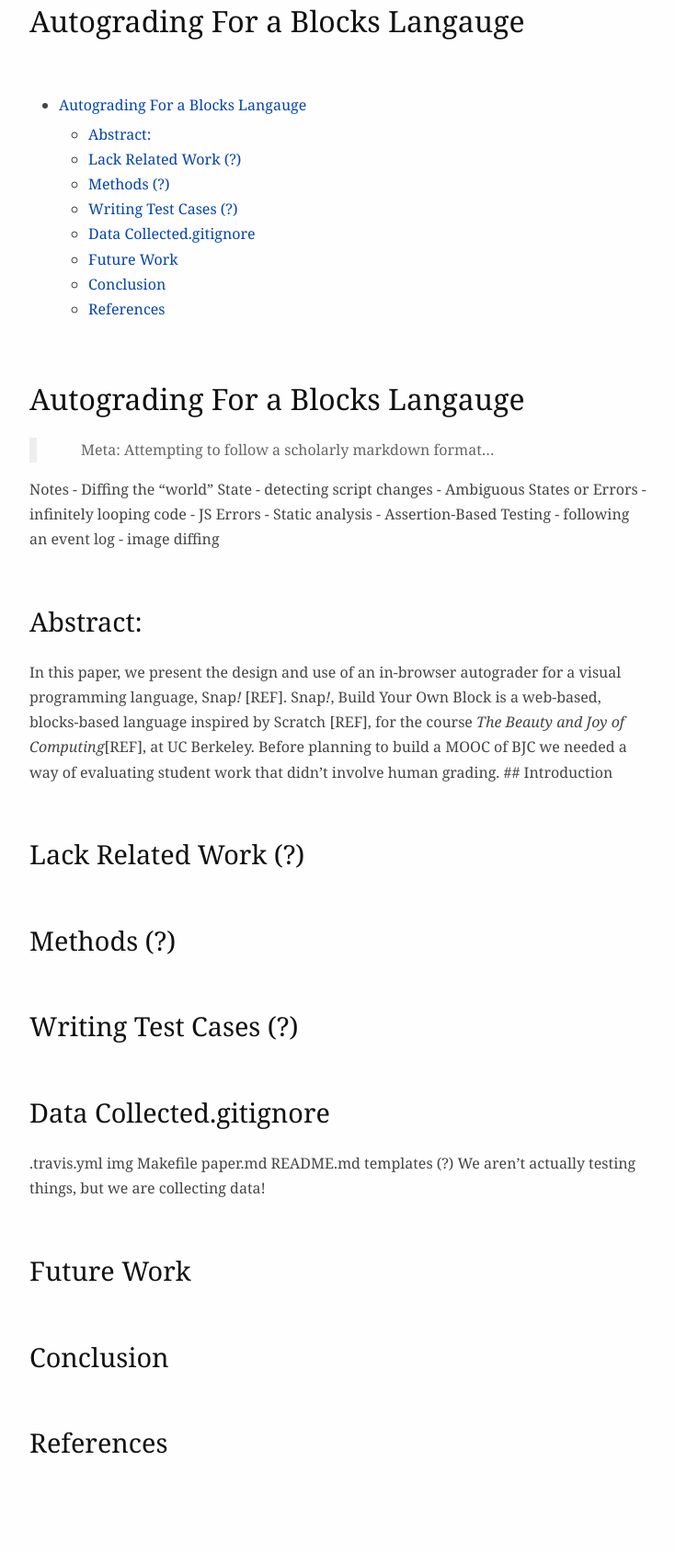
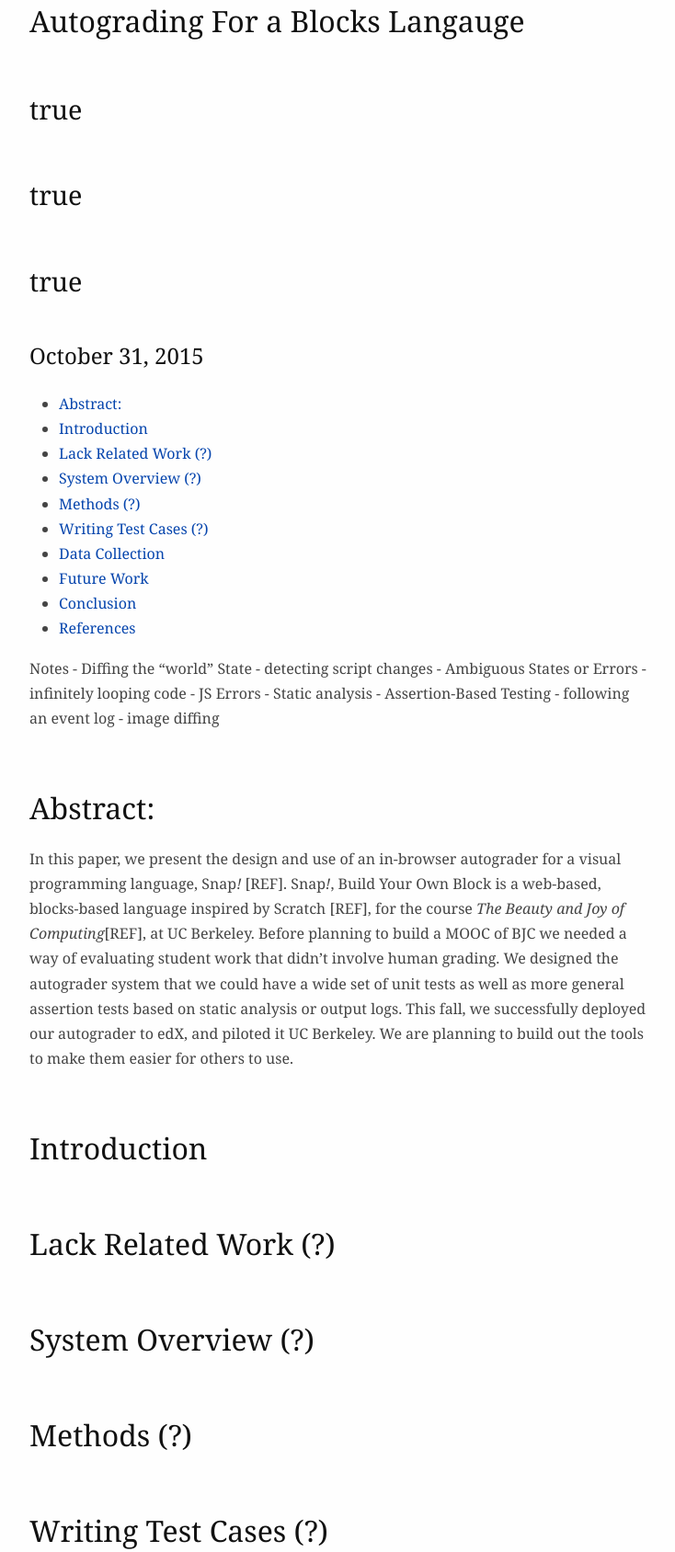
Before and after one commit to cycomachead/snap-autograder-paper, a plain HTML site: page index.html in a window 1280 px wide. Shown: the part 77-1765 px from the top of the page at 92% size, without its empty margins (272-1006 px from the left). Before the commit the page ends 1704 px from the top, so only its background shows below. Drawn offline with Linux system fonts and the light colour scheme.

Commit message:
Deploy from Travis CI at: Wed Oct 28 08:49:59 UTC 2015 (CI Time)

```diff
--- a/index.html
+++ b/index.html
@@ -4,8 +4,7 @@
   <meta http-equiv="Content-Type" content="text/html; charset=utf-8" />
   <meta http-equiv="Content-Style-Type" content="text/css" />
   <meta name="generator" content="pandoc" />
-  <meta name="author" content="" />
-  <meta name="author" content="" />
+  <meta name="date" content="2015-10-31" />
   <title>Autograding For a Blocks Langauge</title>
   <style type="text/css">code{white-space: pre;}</style>
   <link rel="stylesheet" href="pandoc.css" type="text/css" />
@@ -13,38 +12,38 @@
 <body>
 <div id="header">
 <h1 class="title">Autograding For a Blocks Langauge</h1>
-<h2 class="author"></h2>
-<h2 class="author"></h2>
+<h2 class="author">true</h2>
+<h2 class="author">true</h2>
+<h2 class="author">true</h2>
+<h3 class="date">October 31, 2015</h3>
 </div>
 <div id="TOC">
 <ul>
-<li><a href="#autograding-for-a-blocks-langauge">Autograding For a Blocks Langauge</a><ul>
 <li><a href="#abstract">Abstract:</a></li>
+<li><a href="#introduction">Introduction</a></li>
 <li><a href="#lack-related-work">Lack Related Work (?)</a></li>
+<li><a href="#system-overview">System Overview (?)</a></li>
 <li><a href="#methods">Methods (?)</a></li>
 <li><a href="#writing-test-cases">Writing Test Cases (?)</a></li>
-<li><a href="#data-collected.gitignore">Data Collected.gitignore</a></li>
+<li><a href="#data-collection">Data Collection</a></li>
 <li><a href="#future-work">Future Work</a></li>
 <li><a href="#conclusion">Conclusion</a></li>
 <li><a href="#references">References</a></li>
-</ul></li>
 </ul>
 </div>
-<h1 id="autograding-for-a-blocks-langauge">Autograding For a Blocks Langauge</h1>
-<blockquote>
-<p>Meta: Attempting to follow a scholarly markdown format…</p>
-</blockquote>
 <p>Notes - Diffing the “world” State - detecting script changes - Ambiguous States or Errors - infinitely looping code - JS Errors - Static analysis - Assertion-Based Testing - following an event log - image diffing</p>
-<h2 id="abstract">Abstract:</h2>
-<p>In this paper, we present the design and use of an in-browser autograder for a visual programming language, Snap<i>!</i> [REF]. Snap<i>!</i>, Build Your Own Block is a web-based, blocks-based language inspired by Scratch [REF], for the course <em>The Beauty and Joy of Computing</em>[REF], at UC Berkeley. Before planning to build a MOOC of BJC we needed a way of evaluating student work that didn’t involve human grading. ## Introduction</p>
-<h2 id="lack-related-work">Lack Related Work (?)</h2>
-<h2 id="methods">Methods (?)</h2>
-<h2 id="writing-test-cases">Writing Test Cases (?)</h2>
-<h2 id="data-collected.gitignore">Data Collected.gitignore</h2>
-<p>.travis.yml img Makefile paper.md README.md templates (?) We aren’t actually testing things, but we are collecting data!</p>
-<h2 id="future-work">Future Work</h2>
-<h2 id="conclusion">Conclusion</h2>
-<h2 id="references" class="unnumbered">References</h2>
+<h1 id="abstract">Abstract:</h1>
+<p>In this paper, we present the design and use of an in-browser autograder for a visual programming language, Snap<i>!</i> [REF]. Snap<i>!</i>, Build Your Own Block is a web-based, blocks-based language inspired by Scratch [REF], for the course <em>The Beauty and Joy of Computing</em>[REF], at UC Berkeley. Before planning to build a MOOC of BJC we needed a way of evaluating student work that didn’t involve human grading. We designed the autograder system that we could have a wide set of unit tests as well as more general assertion tests based on static analysis or output logs. This fall, we successfully deployed our autograder to edX, and piloted it UC Berkeley. We are planning to build out the tools to make them easier for others to use.</p>
+<h1 id="introduction">Introduction</h1>
+<h1 id="lack-related-work">Lack Related Work (?)</h1>
+<h1 id="system-overview">System Overview (?)</h1>
+<h1 id="methods">Methods (?)</h1>
+<h1 id="writing-test-cases">Writing Test Cases (?)</h1>
+<h1 id="data-collection">Data Collection</h1>
+<p>We aren’t actually testing things, but we are collecting data!</p>
+<h1 id="future-work">Future Work</h1>
+<h1 id="conclusion">Conclusion</h1>
+<h1 id="references" class="unnumbered">References</h1>
 <div id="refs" class="references">
 
 </div>
```
Also changed, not shown: 1 other file.
